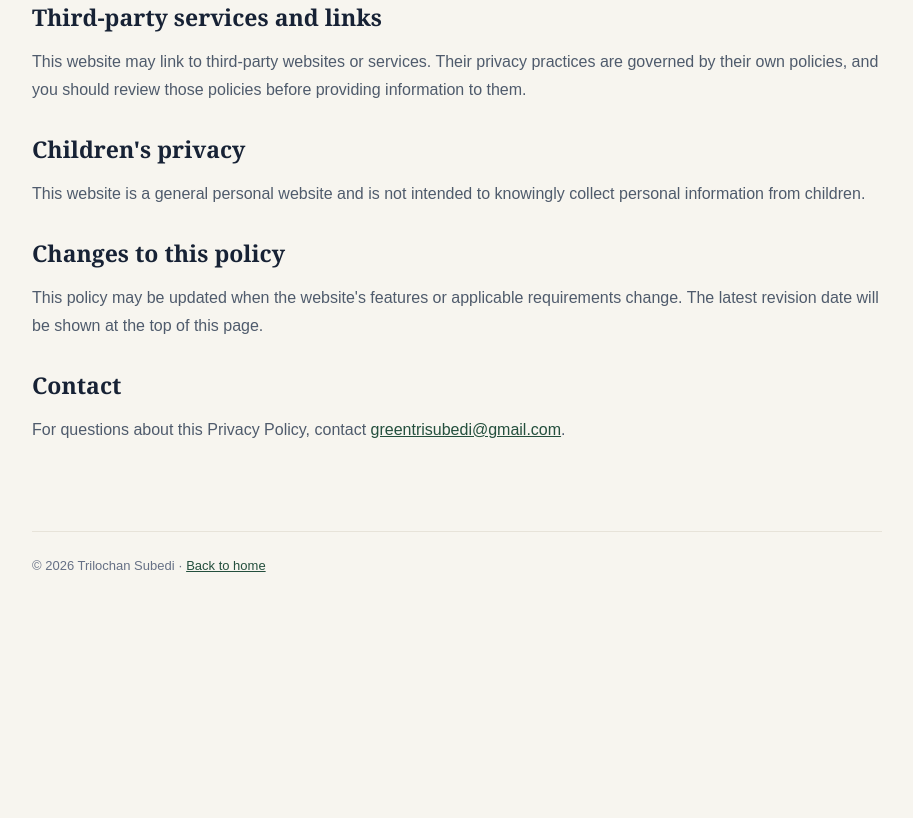
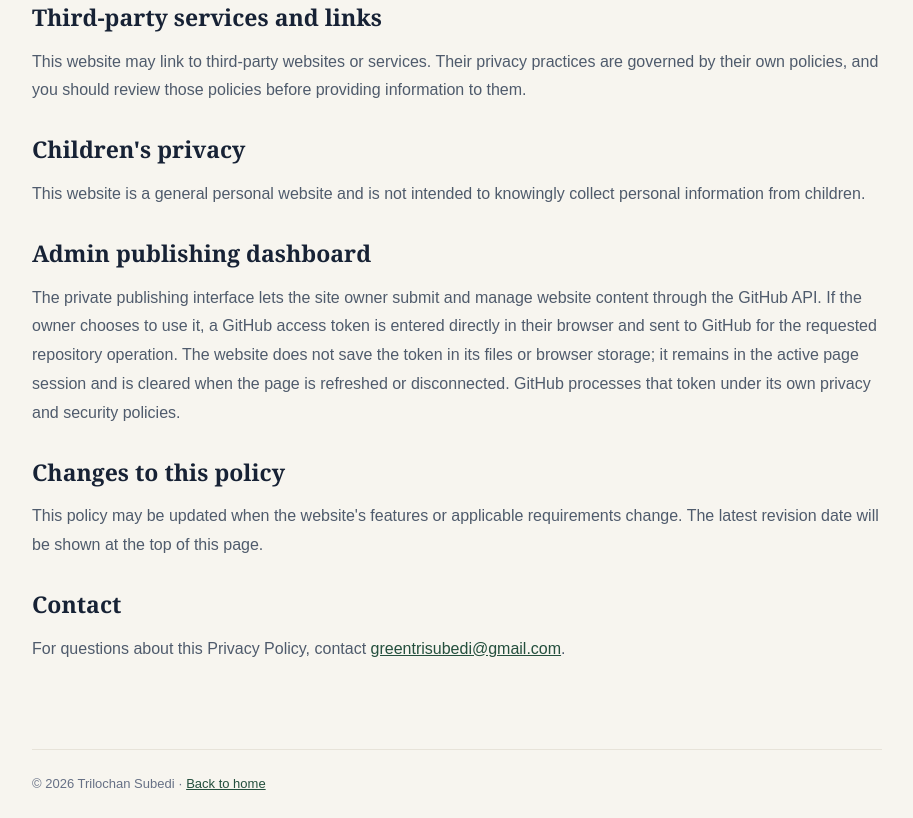
Before and after one commit to trilochan205/trilochan205.github.io, a plain HTML site: page privacy.html in a window 1280 px wide. Shown: the part 926-1744 px from the top of the page, without its empty margins (183-1096 px from the left). Before the commit the page ends 1525 px from the top, so only its background shows below. Drawn offline with Linux system fonts and the light colour scheme.

Commit message:
Explain browser-only GitHub token use in privacy policy

```diff
--- a/privacy.html
+++ b/privacy.html
@@ -35,6 +35,8 @@ main{padding:55px 0 70px}h1,h2{font-family:Georgia,serif;line-height:1.25}h1{fon
 <p>This website may link to third-party websites or services. Their privacy practices are governed by their own policies, and you should review those policies before providing information to them.</p>
 <h2>Children's privacy</h2>
 <p>This website is a general personal website and is not intended to knowingly collect personal information from children.</p>
+<h2>Admin publishing dashboard</h2>
+<p>The private publishing interface lets the site owner submit and manage website content through the GitHub API. If the owner chooses to use it, a GitHub access token is entered directly in their browser and sent to GitHub for the requested repository operation. The website does not save the token in its files or browser storage; it remains in the active page session and is cleared when the page is refreshed or disconnected. GitHub processes that token under its own privacy and security policies.</p>
 <h2>Changes to this policy</h2>
 <p>This policy may be updated when the website's features or applicable requirements change. The latest revision date will be shown at the top of this page.</p>
 <h2>Contact</h2>
```
